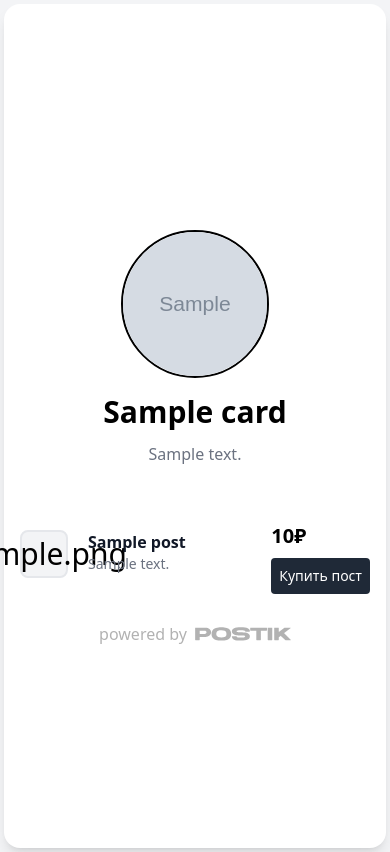
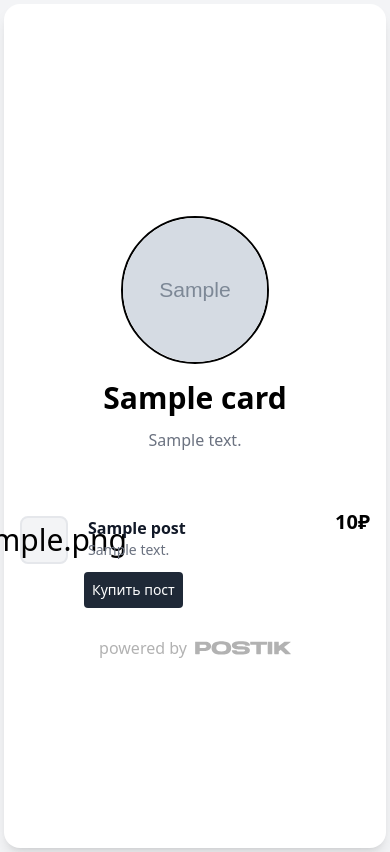
Before and after one commit to eslupmi101/postik, a Django app: a page that uses src/postik/theme/templates/includes/card_body.html in a window 390 px wide. Run offline with Django 3.2, Linux system fonts and the light colour scheme; tables that the repository leaves empty hold one stand-in row (values such as "Sample post"); grey boxes marked "Sample" are stand-in pictures; some libraries are stand-ins or nearby versions.

Commit message:
Fix preload url Add responsive buy button oncard

```diff
--- a/src/postik/postik/urls.py
+++ b/src/postik/postik/urls.py
@@ -20,4 +20,4 @@ handler403 = 'core.views.permission_denied'
 if settings.DEBUG:
     urlpatterns += static(settings.MEDIA_URL, document_root=settings.MEDIA_ROOT)
     urlpatterns += static(settings.STATIC_URL, document_root=settings.STATIC_ROOT)
-    path("__reload__/", include("django_browser_reload.urls")),
+    urlpatterns += path("__reload__/", include("django_browser_reload.urls")),
--- a/src/postik/theme/templates/includes/card_body.html
+++ b/src/postik/theme/templates/includes/card_body.html
@@ -1,5 +1,22 @@
 {% load static %}
 {% load static tailwind_tags %}
+{% block extra_css %}
+<style>
+  .buy_post_mobile {
+    display: none;
+  }
+
+  @media (max-width: 640px) {
+    .buy_post_desktop {
+      display: none;
+    }
+
+    .buy_post_mobile {
+      display: flex;
+    }
+  }
+</style>
+{% endblock extra_css %}
 <div class="bg-white rounded-2xl shadow-lg min-h-screen sm:h-full sm:min-h-fit flex flex-col justify-center">
   <div class="flex flex-col items-center justify-center text-center p-6">
     <img
@@ -26,10 +43,10 @@
             <p class="break-words factor-a-bold font-semibold text-base sm:text-xl text-gray-900">
               {{ post.title }}
             </p>
-            {% if post.description|length > 64 %}
+            {% if post.description|length > 80 %}
               <div class="break-words factor-a-regular font-light text-sm md:text-lg text-gray-500">
                 <p id="short-description-{{ post.id }}" class="break-words">
-                  {{ post.description|truncatechars:64 }}
+                  {{ post.description|truncatechars:80 }}
                 </p>
                 <p id="full-description-{{ post.id }}" class="hidden break-words">
                   {{ post.description }}
@@ -53,20 +70,37 @@
             <p class="block factor-a-bold font-bold text-xl sm:text-3xl md:text-3xl">
               {{ post.price }}₽
             </p>
-            {% if is_preview  %}
-            <button type="button" class="block mb-5 text-center text-white bg-gray-800 text-base sm:text-lg hover:bg-gray-900 focus:outline-none focus:ring-4 focus:ring-gray-300 rounded px-4 py-2">
+            <div class="buy_post_desktop">
+              {% if is_preview  %}
+              <button type="button" class="block text-center text-white bg-gray-800 text-base sm:text-lg hover:bg-gray-900 focus:outline-none focus:ring-4 focus:ring-gray-300 rounded px-4 py-2">
+                Купить пост
+              </button>
+              {% else %}
+              <a
+                href="tg://resolve?domain=postik_handler_bot&start=lead_create_{{ post.id }}"
+                class="block text-center text-white bg-gray-800 hover:bg-gray-900 focus:outline-none focus:ring-4 focus:ring-gray-300 rounded px-2 py-2 sm:px-4 sm:py-2 text-sm sm:text-base md:text-lg "
+                title="Перейти в Telegram для покупки поста"
+                aria-label="Купить пост через Telegram">
+                Купить пост
+              </a>
+              {% endif %}
+            </div>
+          </div>
+        </div>
+        <div class="buy_post_mobile hidden flex flex-row mt-2 ml-16">
+          {% if is_preview  %}
+            <button type="button" class="block text-center text-white bg-gray-800 text-base sm:text-lg hover:bg-gray-900 focus:outline-none focus:ring-4 focus:ring-gray-300 rounded px-4 py-2">
               Купить пост
             </button>
             {% else %}
             <a
               href="tg://resolve?domain=postik_handler_bot&start=lead_create_{{ post.id }}"
-              class="block mb-5 text-center text-white bg-gray-800 hover:bg-gray-900 focus:outline-none focus:ring-4 focus:ring-gray-300 rounded px-2 py-2 sm:px-4 sm:py-2 text-sm sm:text-base md:text-lg "
+              class="block text-center text-white bg-gray-800 hover:bg-gray-900 focus:outline-none focus:ring-4 focus:ring-gray-300 rounded px-2 py-2 sm:px-4 sm:py-2 text-sm sm:text-base md:text-lg "
               title="Перейти в Telegram для покупки поста"
               aria-label="Купить пост через Telegram">
               Купить пост
             </a>
-            {% endif %}
-          </div>
+          {% endif %}
         </div>
       </li>
     {% endfor %}
@@ -77,6 +111,7 @@
     <img class="w-24" loading="lazy" alt="Postik" src="{% static 'public/images/card/logo-card.svg' %}" />
   </a>
 </div>
+
 <script async>
   function toggleDescription(id) {
     var shortDescription = document.getElementById('short-description-' + id);
```
Also changed, not shown: src/postik/static/css/dist/styles.css.
